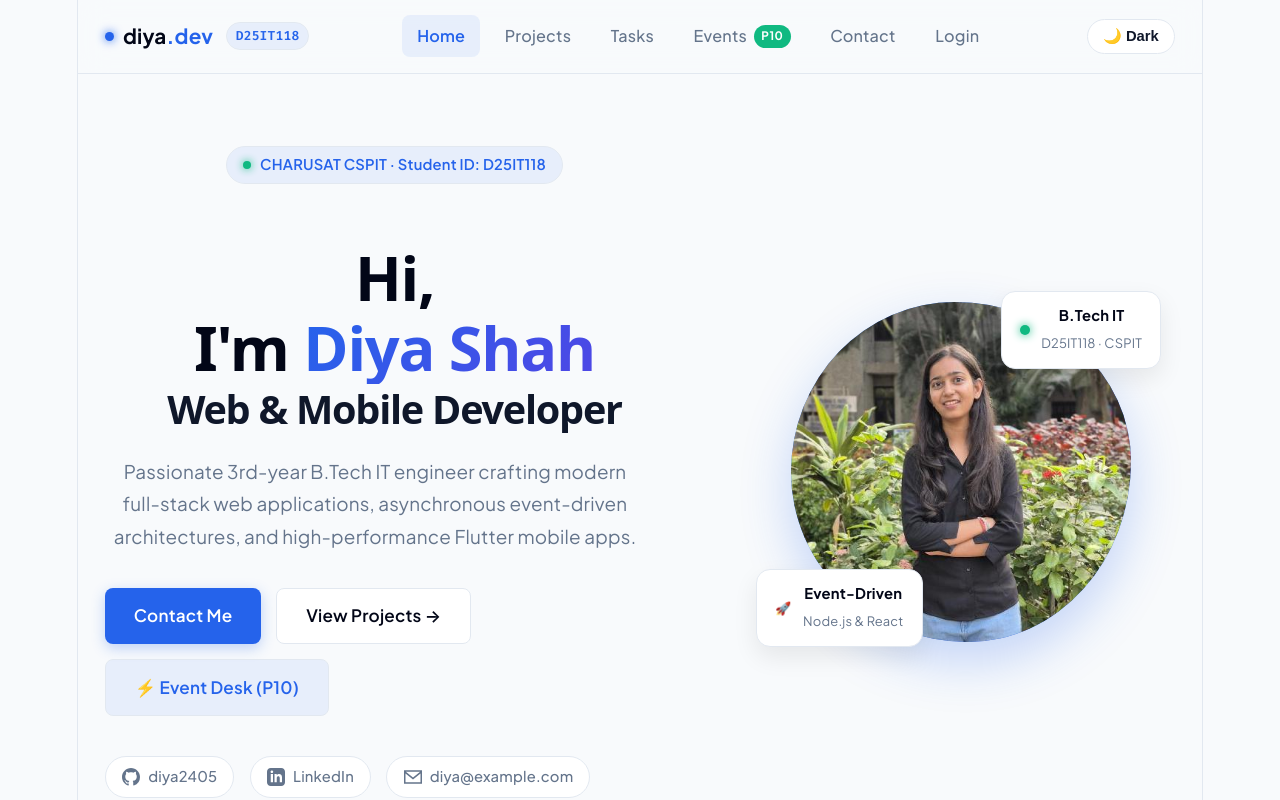
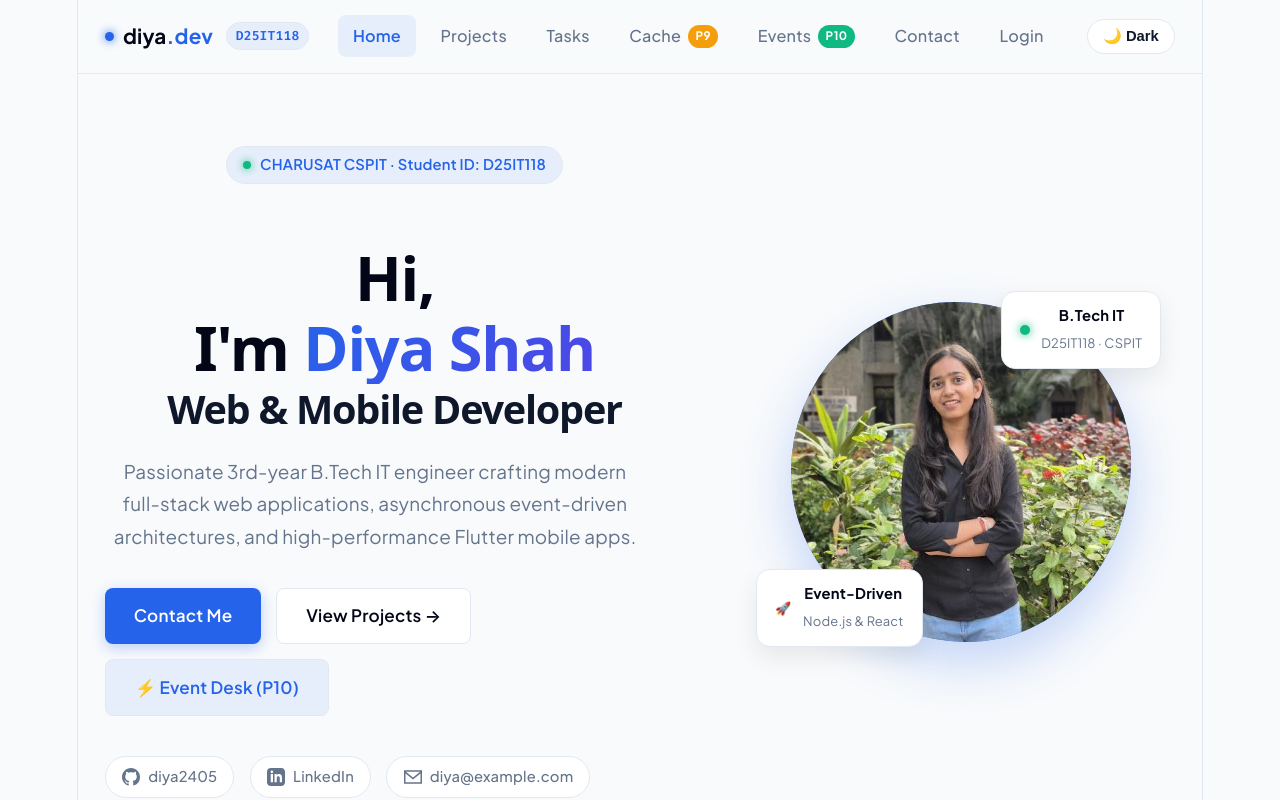
Before and after one commit to diya2405/Portfolio-D25IT118, a React (Vite) app: page / in a window 1280 px wide. Shown: the top 800 px of the page. Built offline with nearby package versions, Linux system fonts and the light colour scheme.

Commit message:
fix(navbar): ensure Cache Demo (P9) and Events (P10) are directly visible in navigation bar

```diff
--- a/src/components/navbar.jsx
+++ b/src/components/navbar.jsx
@@ -29,7 +29,11 @@ function Navbar() {
           <li><NavLink to="/" end className={({ isActive }) => isActive ? 'nav-link active' : 'nav-link'}>Home</NavLink></li>
           <li><NavLink to="/projects" className={({ isActive }) => isActive ? 'nav-link active' : 'nav-link'}>Projects</NavLink></li>
           <li><NavLink to="/tasks" className={({ isActive }) => isActive ? 'nav-link active' : 'nav-link'}>Tasks</NavLink></li>
-          {token && <li><NavLink to="/cache" className={({ isActive }) => isActive ? 'nav-link active' : 'nav-link'}>Cache Demo</NavLink></li>}
+          <li>
+            <NavLink to="/cache" className={({ isActive }) => isActive ? 'nav-link active' : 'nav-link'}>
+              Cache <span className="nav-new-pill" style={{ background: '#f59e0b' }}>P9</span>
+            </NavLink>
+          </li>
           <li>
             <NavLink to="/events" className={({ isActive }) => isActive ? 'nav-link active' : 'nav-link'}>
               Events <span className="nav-new-pill">P10</span>
```
